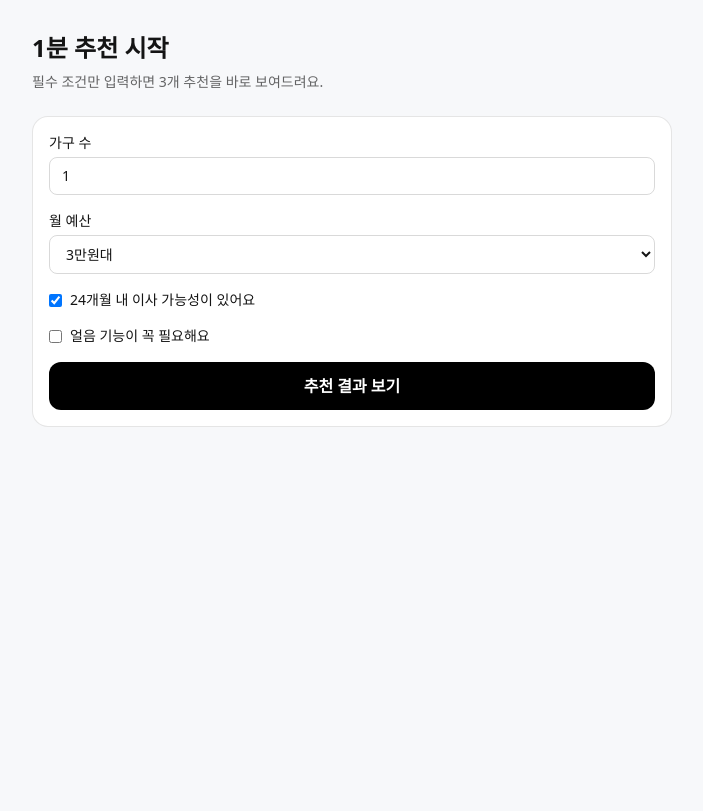
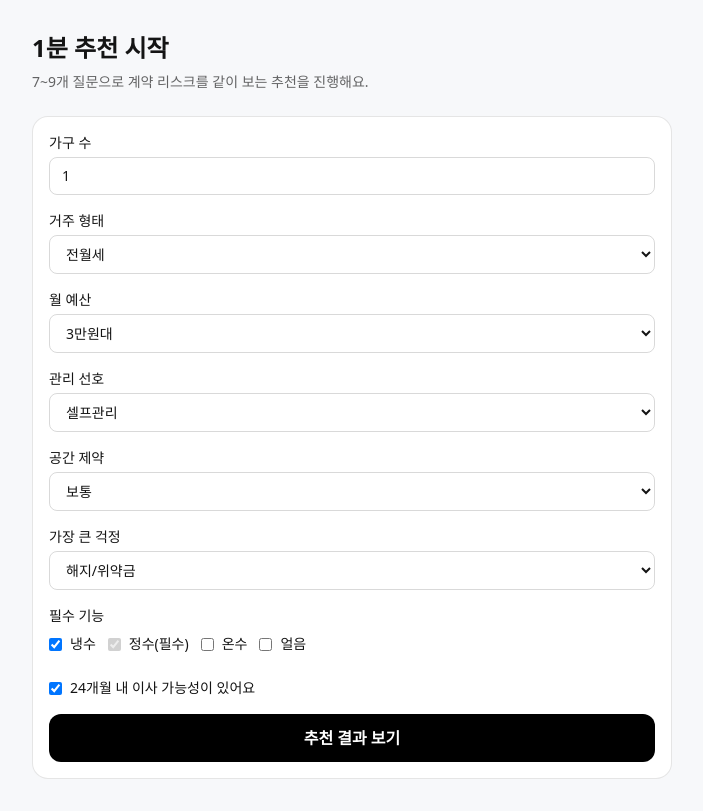
Before and after one commit to rlagudals95/rental_shop, a Next.js app: page /funnel/apply in a window 1280 px wide. Shown: the whole page, without its empty margins (288-991 px from the left). Built offline with nearby package versions, Linux system fonts and the light colour scheme.

Commit message:
feat(step1): finalize onboarding/events and lead contract validation

```diff
--- a/src/app/api/leads/route.ts
+++ b/src/app/api/leads/route.ts
@@ -26,13 +26,40 @@ export async function POST(request: Request) {
       );
     }
 
+    if (!body.recommendation.top3 || body.recommendation.top3.length !== 3) {
+      return NextResponse.json(
+        fail("VALIDATION_ERROR", "추천 상품 top3는 반드시 3개여야 합니다.", false, [
+          { field: "recommendation.top3", reason: "must_be_3" },
+        ]),
+        { status: 400 },
+      );
+    }
+
+    if (!body.recommendation.top3.includes(body.recommendation.selectedProductId)) {
+      return NextResponse.json(
+        fail("VALIDATION_ERROR", "선택 상품은 top3 안에 있어야 합니다.", false, [
+          { field: "recommendation.selectedProductId", reason: "not_in_top3" },
+        ]),
+        { status: 400 },
+      );
+    }
+
     const payload: LeadHandoffPayload = {
       ...body,
       leadId: body.leadId ?? `lead_${Math.random().toString(36).slice(2, 10)}`,
       submittedAt: body.submittedAt ?? new Date().toISOString(),
     } as LeadHandoffPayload;
 
-    const lead = await leadRepository.createOrUpdateByDedup(payload);
+    const { lead, duplicated } = await leadRepository.createOrUpdateByDedup(payload);
+
+    if (duplicated) {
+      return NextResponse.json(
+        fail("LEAD_DUPLICATED", "동일한 리드가 이미 접수되어 기존 정보를 반환합니다.", false, [
+          { leadId: lead.leadId },
+        ]),
+        { status: 409 },
+      );
+    }
 
     return NextResponse.json(
       ok({
--- a/src/app/funnel/apply/page.tsx
+++ b/src/app/funnel/apply/page.tsx
@@ -1,13 +1,17 @@
 "use client";
 
 import { useRouter } from "next/navigation";
-import type { FormEvent } from "react";
-import { useMemo, useState } from "react";
+import type { ChangeEvent, FormEvent } from "react";
+import { useEffect, useMemo, useState } from "react";
 
 import { logEvent } from "@/features/analytics/log-event";
-import type { UserProfile } from "@/features/recommendation/model/types";
+import type { FeatureType, UserProfile } from "@/features/recommendation/model/types";
 
 const genSessionId = () => `sess_${Math.random().toString(36).slice(2, 10)}`;
+
+type ApplyForm = Omit<UserProfile, "sessionId">;
+
+const baseRequiredFeatures: FeatureType[] = ["cold", "purify"];
 
 export default function FunnelApplyPage() {
   const router = useRouter();
@@ -15,17 +19,51 @@ export default function FunnelApplyPage() {
 
   const sessionId = useMemo(() => genSessionId(), []);
 
-  const [form, setForm] = useState<Omit<UserProfile, "sessionId">>({
+  const [form, setForm] = useState<ApplyForm>({
     householdSize: 1,
     residenceType: "jeonse_or_monthly",
     movingWithin24m: true,
     budgetRange: "30000_39999",
-    requiredFeatures: ["cold", "purify"],
+    requiredFeatures: baseRequiredFeatures,
     wantsIce: false,
     carePreference: "self",
     spaceConstraint: "medium",
     biggestConcern: "termination_fee",
   });
+
+  useEffect(() => {
+    logEvent("onboarding_start", { sessionId });
+  }, [sessionId]);
+
+  const updateForm = <K extends keyof ApplyForm>(key: K, value: ApplyForm[K]) => {
+    setForm((prev) => ({ ...prev, [key]: value }));
+    logEvent("onboarding_question_answered", {
+      sessionId,
+      questionKey: key,
+      selectedOption: value,
+    });
+  };
+
+  const onFeatureChange = (feature: FeatureType, checked: boolean) => {
+    const next = new Set(form.requiredFeatures);
+
+    if (checked) {
+      next.add(feature);
+    } else {
+      next.delete(feature);
+    }
+
+    if (!next.has("purify")) {
+      next.add("purify");
+    }
+
+    const nextFeatures = Array.from(next);
+    updateForm("requiredFeatures", nextFeatures);
+
+    if (feature === "ice") {
+      updateForm("wantsIce", checked);
+    }
+  };
 
   const onSubmit = async (event: FormEvent) => {
     event.preventDefault();
@@ -34,14 +72,23 @@ export default function FunnelApplyPage() {
     const payload: UserProfile = { ...form, sessionId };
     sessionStorage.setItem(`profile:${sessionId}`, JSON.stringify(payload));
 
-    logEvent("onboarding_complete", { sessionId });
+    logEvent("onboarding_complete", { sessionId, profile: payload });
     router.push(`/funnel/result?sessionId=${sessionId}`);
   };
+
+  const select =
+    <K extends keyof ApplyForm>(key: K) =>
+    (event: ChangeEvent<HTMLSelectElement>) => {
+      const value = event.target.value as ApplyForm[K];
+      updateForm(key, value);
+    };
 
   return (
     <main className="mx-auto min-h-screen w-full max-w-2xl px-4 py-8">
       <h1 className="text-2xl font-bold">1분 추천 시작</h1>
-      <p className="mt-2 text-sm text-black/60">필수 조건만 입력하면 3개 추천을 바로 보여드려요.</p>
+      <p className="mt-2 text-sm text-black/60">
+        7~9개 질문으로 계약 리스크를 같이 보는 추천을 진행해요.
+      </p>
 
       <form
         onSubmit={onSubmit}
@@ -54,23 +101,28 @@ export default function FunnelApplyPage() {
             min={1}
             max={6}
             value={form.householdSize}
-            onChange={(e) =>
-              setForm((prev) => ({ ...prev, householdSize: Number(e.target.value) }))
-            }
+            onChange={(e) => updateForm("householdSize", Number(e.target.value))}
             className="mt-1 w-full rounded-lg border border-black/15 px-3 py-2"
           />
+        </label>
+
+        <label className="block text-sm">
+          거주 형태
+          <select
+            value={form.residenceType}
+            onChange={select("residenceType")}
+            className="mt-1 w-full rounded-lg border border-black/15 px-3 py-2"
+          >
+            <option value="jeonse_or_monthly">전월세</option>
+            <option value="owned">자가</option>
+          </select>
         </label>
 
         <label className="block text-sm">
           월 예산
           <select
             value={form.budgetRange}
-            onChange={(e) =>
-              setForm((prev) => ({
-                ...prev,
-                budgetRange: e.target.value as UserProfile["budgetRange"],
-              }))
-            }
+            onChange={select("budgetRange")}
             className="mt-1 w-full rounded-lg border border-black/15 px-3 py-2"
           >
             <option value="under_29999">3만원 미만</option>
@@ -79,30 +131,83 @@ export default function FunnelApplyPage() {
           </select>
         </label>
 
+        <label className="block text-sm">
+          관리 선호
+          <select
+            value={form.carePreference}
+            onChange={select("carePreference")}
+            className="mt-1 w-full rounded-lg border border-black/15 px-3 py-2"
+          >
+            <option value="self">셀프관리</option>
+            <option value="visit">방문관리</option>
+          </select>
+        </label>
+
+        <label className="block text-sm">
+          공간 제약
+          <select
+            value={form.spaceConstraint}
+            onChange={select("spaceConstraint")}
+            className="mt-1 w-full rounded-lg border border-black/15 px-3 py-2"
+          >
+            <option value="high">높음 (슬림형 선호)</option>
+            <option value="medium">보통</option>
+            <option value="low">낮음 (대형 가능)</option>
+          </select>
+        </label>
+
+        <label className="block text-sm">
+          가장 큰 걱정
+          <select
+            value={form.biggestConcern}
+            onChange={select("biggestConcern")}
+            className="mt-1 w-full rounded-lg border border-black/15 px-3 py-2"
+          >
+            <option value="termination_fee">해지/위약금</option>
+            <option value="price">월요금</option>
+            <option value="maintenance">관리 부담</option>
+          </select>
+        </label>
+
+        <fieldset className="space-y-2 text-sm">
+          <legend className="font-medium">필수 기능</legend>
+          <label className="mr-3 inline-flex items-center gap-2">
+            <input
+              type="checkbox"
+              checked={form.requiredFeatures.includes("cold")}
+              onChange={(e) => onFeatureChange("cold", e.target.checked)}
+            />
+            냉수
+          </label>
+          <label className="mr-3 inline-flex items-center gap-2">
+            <input type="checkbox" checked disabled />
+            정수(필수)
+          </label>
+          <label className="mr-3 inline-flex items-center gap-2">
+            <input
+              type="checkbox"
+              checked={form.requiredFeatures.includes("hot")}
+              onChange={(e) => onFeatureChange("hot", e.target.checked)}
+            />
+            온수
+          </label>
+          <label className="inline-flex items-center gap-2">
+            <input
+              type="checkbox"
+              checked={form.requiredFeatures.includes("ice")}
+              onChange={(e) => onFeatureChange("ice", e.target.checked)}
+            />
+            얼음
+          </label>
+        </fieldset>
+
         <label className="flex items-center gap-2 text-sm">
           <input
             type="checkbox"
             checked={form.movingWithin24m}
-            onChange={(e) => setForm((prev) => ({ ...prev, movingWithin24m: e.target.checked }))}
+            onChange={(e) => updateForm("movingWithin24m", e.target.checked)}
           />
           24개월 내 이사 가능성이 있어요
-        </label>
-
-        <label className="flex items-center gap-2 text-sm">
-          <input
-            type="checkbox"
-            checked={form.wantsIce}
-            onChange={(e) =>
-              setForm((prev) => ({
-                ...prev,
-                wantsIce: e.target.checked,
-                requiredFeatures: e.target.checked
-                  ? ["cold", "hot", "purify", "ice"]
-                  : ["cold", "purify"],
-              }))
-            }
-          />
-          얼음 기능이 꼭 필요해요
         </label>
 
         <button
--- a/src/entities/lead/server/lead-repository.ts
+++ b/src/entities/lead/server/lead-repository.ts
@@ -1,7 +1,12 @@
 import type { Lead, LeadHandoffPayload } from "@/entities/lead/model/types";
 
+export type CreateLeadResult = {
+  lead: Lead;
+  duplicated: boolean;
+};
+
 export interface LeadRepository {
-  createOrUpdateByDedup(payload: LeadHandoffPayload): Promise<Lead>;
+  createOrUpdateByDedup(payload: LeadHandoffPayload): Promise<CreateLeadResult>;
   list(): Promise<Lead[]>;
 }
 
@@ -15,7 +20,7 @@ const within24Hours = (aIso: string, bIso: string) => {
 const makeLeadId = () => `lead_${Math.random().toString(36).slice(2, 10)}`;
 
 export class InMemoryLeadRepository implements LeadRepository {
-  async createOrUpdateByDedup(payload: LeadHandoffPayload): Promise<Lead> {
+  async createOrUpdateByDedup(payload: LeadHandoffPayload): Promise<CreateLeadResult> {
     const existing = leadsStore.find(
       (lead) =>
         lead.phone === payload.customer.phone &&
@@ -25,7 +30,7 @@ export class InMemoryLeadRepository implements LeadRepository {
 
     if (existing) {
       existing.lastSubmittedAt = payload.submittedAt;
-      return existing;
+      return { lead: existing, duplicated: true };
     }
 
     const created: Lead = {
@@ -40,7 +45,7 @@ export class InMemoryLeadRepository implements LeadRepository {
     };
 
     leadsStore.push(created);
-    return created;
+    return { lead: created, duplicated: false };
   }
 
   async list(): Promise<Lead[]> {
```
Also changed, not shown: src/app/funnel/result/result-client.tsx (+15 -2 lines), 1 other file (tests, documents, lock files or other folders).
